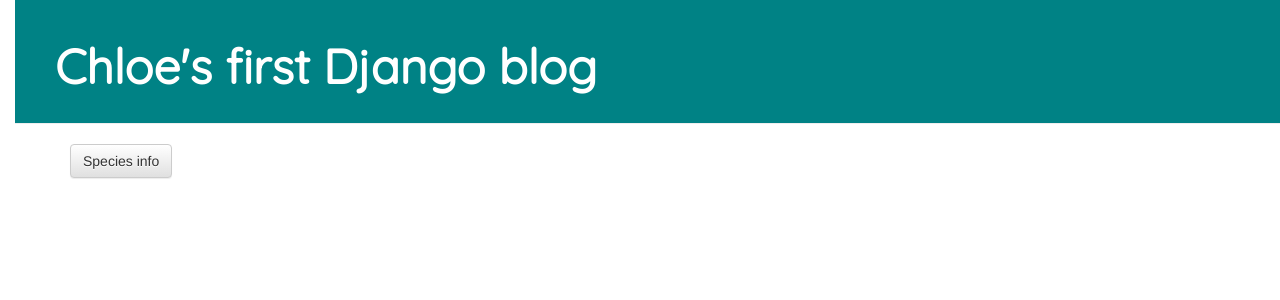
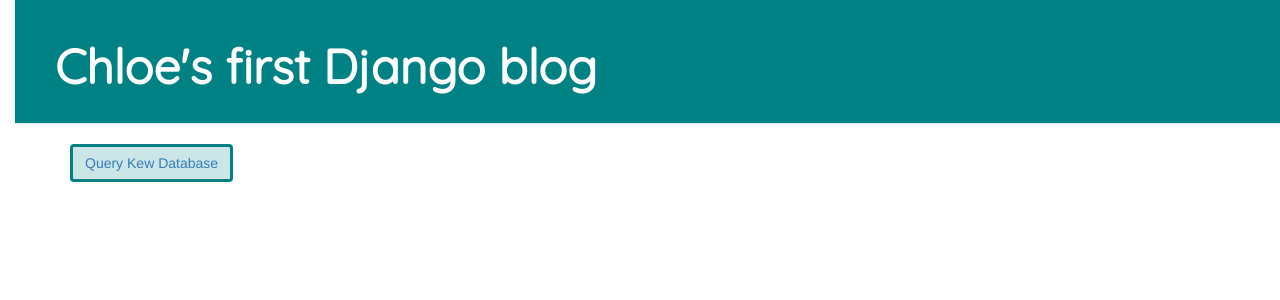
Before and after one commit to ChloeVincent/my-DjangoGirls-blog, a Django app: page / in a window 1280 px wide. Shown: the top 300 px of the page. Run offline with Django 3.2, Linux system fonts and the light colour scheme; data that the repository does not hold is empty; some libraries are stand-ins or nearby versions.

Commit message:
better button to access the database query

```diff
--- a/blog/static/css/blog.css
+++ b/blog/static/css/blog.css
@@ -60,3 +60,13 @@ h1, h2, h3, h4 {
     margin: 10px;
     padding: 10px;
 }
+
+
+.query-database-btn{
+    border-style: solid;
+    border-width: 3px;
+    border-color: #008285;
+    margin-bottom: 25px;
+    background-color: rgba(0,130,133,0.2);
+
+}
--- a/blog/templates/blog/post_list.html
+++ b/blog/templates/blog/post_list.html
@@ -2,7 +2,7 @@
 
 {% block content %}
 <div>
-	<a class="btn btn-default" href="{% url 'species_info' %}">Species info</a>
+	<a class="btn query-database-btn" href="{% url 'species_info' %}">Query Kew Database</a>
 </div>
 	{% for post in posts %}
 	    <div class="post">
```
